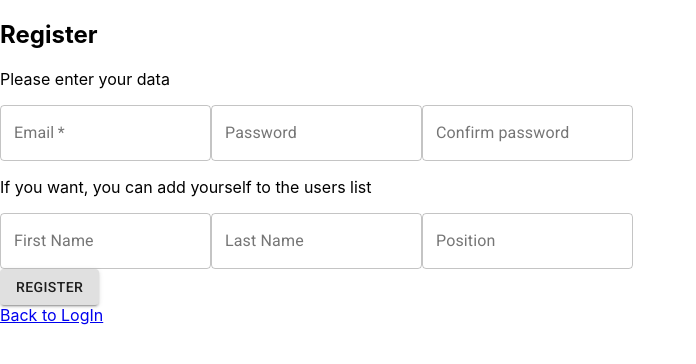
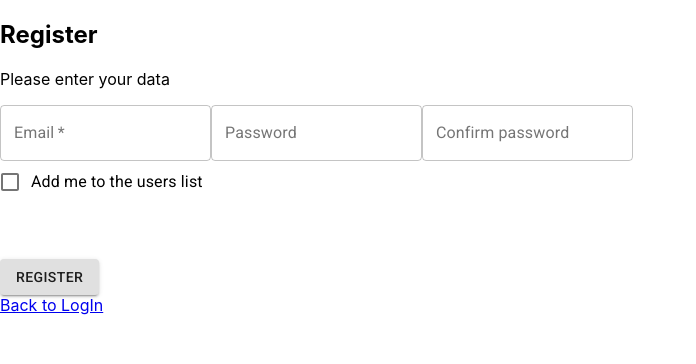
Before and after one commit to Foboss6/users-list, a React (Create React App) app: page /register in a window 1280 px wide. Shown: the top 364 px of the page, without its empty margins (0-696 px from the left). Built offline with nearby package versions, Linux system fonts and the light colour scheme; the HTML template or start-up script is replaced by a standard one.

Commit message:
Fixed some bugs in register form

```diff
--- a/src/App.js
+++ b/src/App.js
@@ -1,3 +1,4 @@
+import { useEffect } from 'react';
 import { Switch, Route } from 'react-router-dom';
 import './App.css';
 import Home from './components/Home.js'
@@ -12,7 +13,13 @@ import { AdminsProvider } from './context/AdminsContext';
 
 import CheckContext from './components/CheckContext'
 
-function App() {
+const App = () => {
+
+  // Sign Out automaticaly when page refreshing
+  useEffect(() => {
+    localStorage.setItem('isLoggedIn', 'false');
+  })
+
   return (
     <AdminsProvider>
       <UsersProvider>
--- a/src/components/Register.js
+++ b/src/components/Register.js
@@ -6,6 +6,9 @@ import useAdminsActions from '../hooks/useAdminsActions'
 
 import TextField from '@material-ui/core/TextField';
 import Button from '@material-ui/core/Button';
+import FormControlLabel from '@material-ui/core/FormControlLabel';
+import Checkbox from '@material-ui/core/Checkbox';
+
 import { useHistory } from 'react-router';
 
 const Register = () => {
@@ -31,6 +34,8 @@ const Register = () => {
     helperTextPass: '',
     helperTextPassConfirm: '',
   });
+
+  const [checkState, setChecState] = useState(false);
 
   const registerId = Date.now();
 
@@ -64,23 +69,6 @@ const Register = () => {
   }
 
   const handleButtonClick = () => {
-    // if((admin.email !== '') && (admin.pass !== '')) {
-    //   addNewAdmin({
-    //     id: Date.now(),
-    //     ...admin,
-    //   });
-    //   console.log('Admin added to Context');
-    // }
-    // else console.log('Enter email and password');
-
-    // if((user.firstName !== '') && (user.lastName !== '') && (user.position !== '')) {
-    //   addNewUser({
-    //     id: Date.now(),
-    //     ...user,
-    //   });
-    //   console.log('User added to Context');
-    // }
-    // else console.log('Enter user data');
 
     // save admin's data to context
     if( !admin.email ) {
@@ -106,15 +94,7 @@ const Register = () => {
             helperTextPassConfirm: 'Enter confirm password',
           }));
         } else {
-          addNewAdmin({
-            id: registerId,
-            email: admin.email,
-            pass: admin.pass,
-          });
-        }
-      }
-    }
-
+          if(checkState) {
             // save user's data to it's oun context to display it in the users list
             if(user.firstName) {
               if(user.lastName) {
@@ -129,6 +109,15 @@ const Register = () => {
                     id: registerId,
                     ...user,
                   });
+
+                  addNewAdmin({
+                    id: registerId,
+                    email: admin.email,
+                    pass: admin.pass,
+                  });
+
+                  localStorage.setItem('isLoggedIn', 'true');
+                  history.push('/');
                 } else {
                   setHelperText((prevState) => ({
                     ...prevState,
@@ -142,10 +131,19 @@ const Register = () => {
                 }));
               }
             }
+          } else {
+            addNewAdmin({
+              id: registerId,
+              email: admin.email,
+              pass: admin.pass,
+            });
 
             localStorage.setItem('isLoggedIn', 'true');
-
             history.push('/');
+          }
+        }
+      }
+    }
   }
 
   const handleEmailBlur = (event) => {
@@ -220,6 +218,12 @@ const Register = () => {
     }
   }
 
+  const handleCheckChange = () => {
+    checkState
+      ? setChecState(false)
+      : setChecState(true)
+  }
+
   useEffect(() => {
     console.log('AdminContext:');
     console.log(admins);
@@ -268,9 +272,19 @@ const Register = () => {
         />
       </div>
       <div>
-        <p>If you want, you can add yourself to the users list</p>
+        <FormControlLabel
+        control={
+          <Checkbox
+            checked={checkState}
+            onChange={handleCheckChange}
+            name="checkedB"
+            color="primary"
+          />
+        }
+        label="Add me to the users list"
+      />
       </div>
-      <div>
+      <div style={{visibility: checkState ? 'visible' : 'hidden'}}>
       <TextField
           id="outlined-required-first-name"
           label="First Name"
```
Lines whose indentation alone changed are shown as unchanged.
